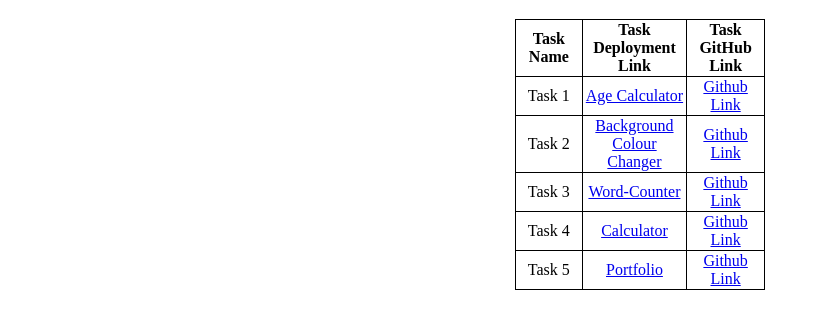
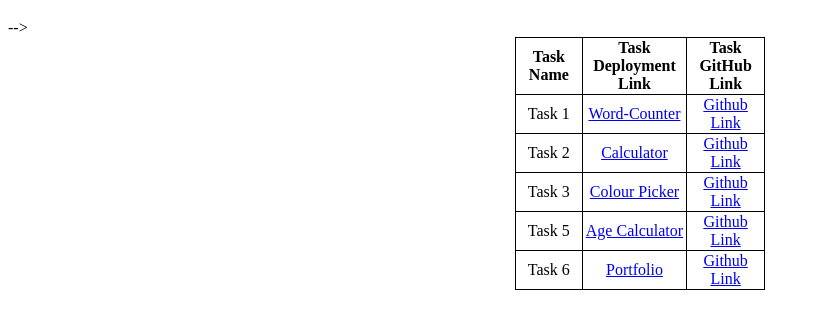
Before and after one commit to SaiNikhil26/MERNFS-React, a plain HTML site: page index.html in a window 1280 px wide. Shown: the part 61-390 px from the top of the page, without its empty margins (0-820 px from the left). Drawn offline with Linux system fonts and the light colour scheme.

Commit message:
Add files via upload

```diff
--- a/index.html
+++ b/index.html
@@ -33,26 +33,26 @@
       </tr>
       <tr>
         <td>Task 1</td>
-        <td><a href="https://age-calculator-tau-three.vercel.app/" target="_blank">Age Calculator</a></td>
-        <td><a href="https://github.com/SaiNikhil26/Age_calculator" target="_blank">Github Link</a></td>
-      </tr>
-      <tr>
-        <td>Task 2</td>
-        <td><a href="https://bg-colour-changer.vercel.app/" target="_blank">Background Colour Changer</a></td>
-        <td><a href="https://github.com/SaiNikhil26/Bg_colour_changer" target="_blank">Github Link</a></td>
-      </tr>
-      <tr>
-        <td>Task 3</td>
         <td><a href="https://word-counter-snowy-two.vercel.app/" target="_blank">Word-Counter</a></td>
         <td><a href="https://github.com/SaiNikhil26/Word_Counter" target="_blank">Github Link</a></td>
       </tr>
       <tr>
-        <td>Task 4</td>
+        <td>Task 2</td>
         <td><a href="https://calculator-blush-beta-93.vercel.app/" target="_blank">Calculator</a></td>
         <td><a href="https://github.com/SaiNikhil26/Calculator" target="_blank">Github Link</a></td>
       </tr>
       <tr>
+        <td>Task 3</td>
+        <td><a href="https://bg-colour-changer.vercel.app/" target="_blank">Colour Picker</a></td>
+        <td><a href="https://github.com/SaiNikhil26/Bg_colour_changer" target="_blank">Github Link</a></td>
+      </tr>
+      <tr>
         <td>Task 5</td>
+        <td><a href="https://age-calculator-tau-three.vercel.app/" target="_blank">Age Calculator</a></td>
+        <td><a href="https://github.com/SaiNikhil26/Age_calculator" target="_blank">Github Link</a></td>-->
+      </tr>
+      <tr>
+        <td>Task 6</td>
         <td><a href="https://sainikhil26.github.io/Portfolio.github.io/" target="_blank">Portfolio</a></td>
         <td><a href="https://github.com/SaiNikhil26/Portfolio.github.io" target="_blank">Github Link</a></td>
       </tr>
```
